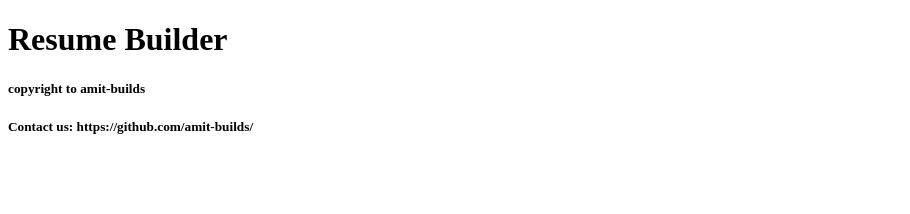
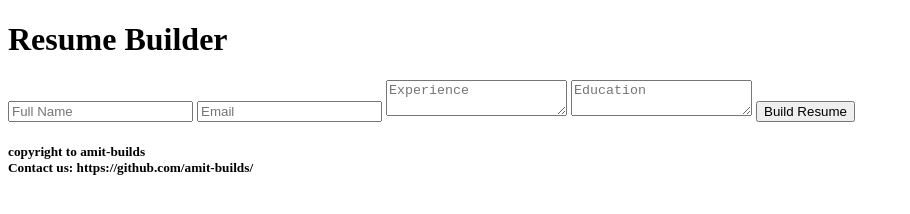
Before and after one commit to amit-builds/resume-builder, a plain HTML site: page indext.html in a window 1280 px wide. Shown: the whole page, without its empty margins (0-910 px from the left). Drawn offline with Linux system fonts and the light colour scheme.

Commit message:
v2: Added form for input fields

```diff
--- a/indext.html
+++ b/indext.html
@@ -7,8 +7,15 @@
 </head>
 <body>
   <h1>Resume Builder</h1>
+  <form>
+    <input type="text" placeholder="Full Name">
+    <input type="text" placeholder="Email">
+    <textarea placeholder="Experience"></textarea>
+    <textarea placeholder="Education"></textarea>
+    <button type="submit">Build Resume</button>
+  </form>
   <script src="script.js"></script>
 </body>
-  <h5>copyright to amit-builds</h5>
-  <h5>Contact us: https://github.com/amit-builds/</h5>
+  <h5>copyright to amit-builds <br>
+  Contact us: https://github.com/amit-builds/</h5>
 </html>
```
